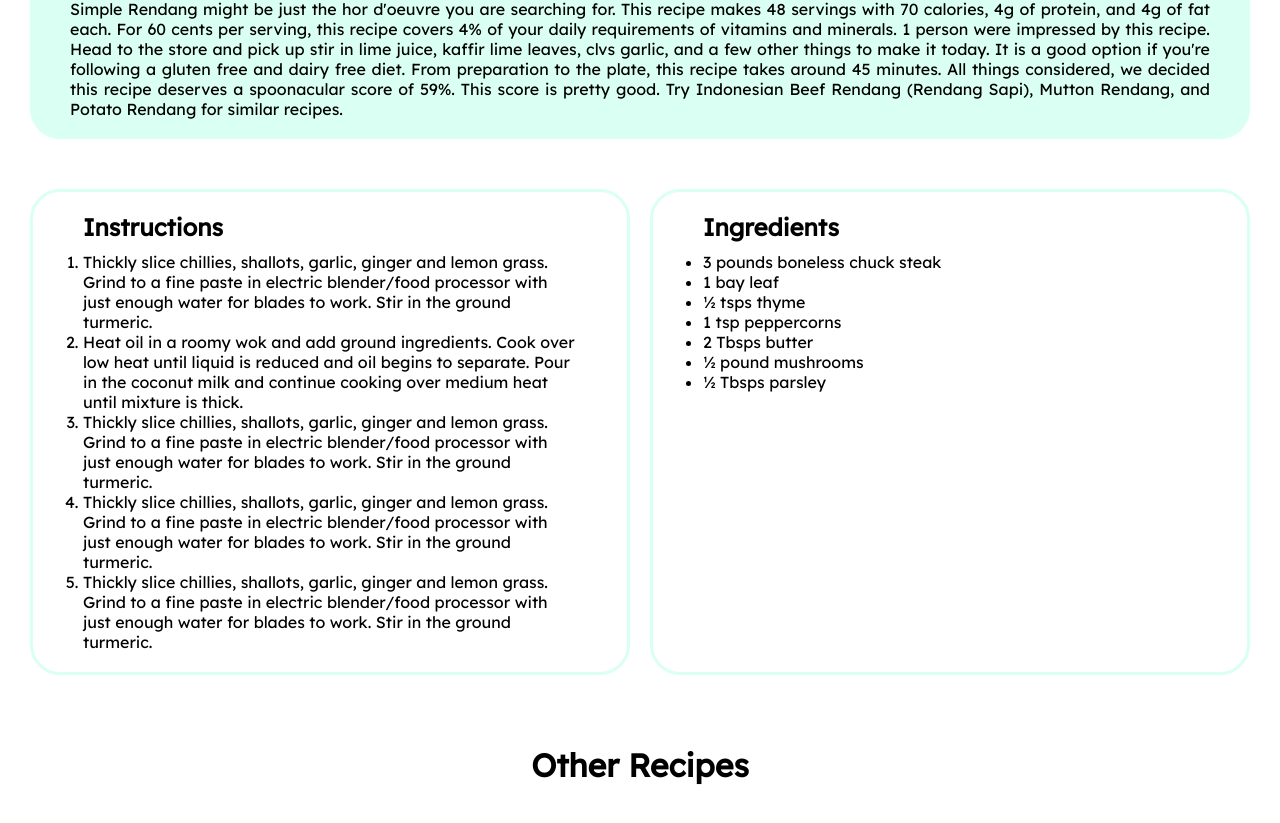
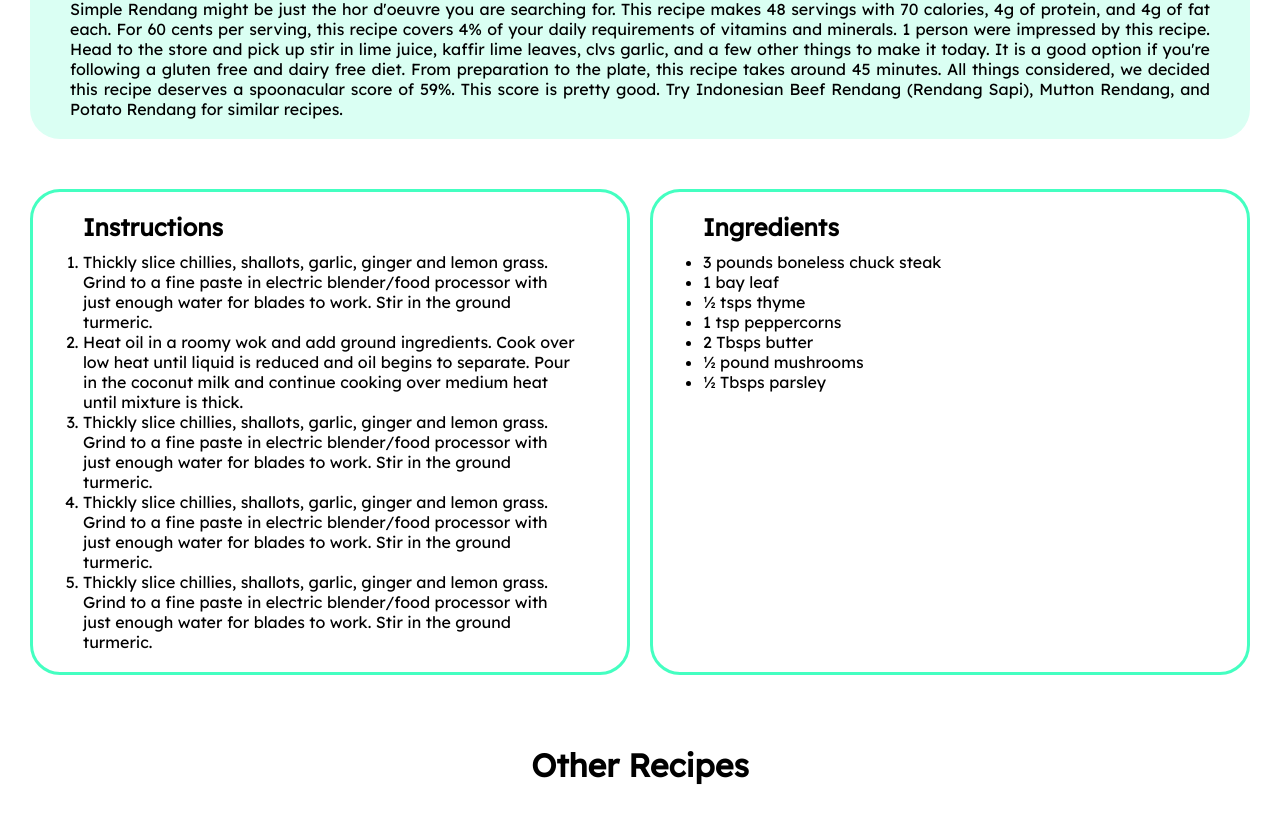
Before and after one commit to kadekaryasatya/foodiefy, a React (Create React App) app: page / in a window 1280 px wide. Shown: the part 511-1334 px from the top of the page. Built offline with nearby package versions, Linux system fonts and the light colour scheme.

Commit message:
Change bordercolor

```diff
--- a/src/pages/Detail.css
+++ b/src/pages/Detail.css
@@ -31,7 +31,7 @@
 .recipe-detail__instructions {
   margin-bottom: 20px;
   border-style: solid;
-  border-color: #dafff3;
+  border-color: #44ffc1;
   padding: 20px;
   border-radius: 30px;
 }
@@ -39,7 +39,7 @@
 .recipe-detail__ingredients {
   margin-bottom: 20px;
   border-style: solid;
-  border-color: #dafff3;
+  border-color: #44ffc1;
   padding: 20px;
   border-radius: 30px;
 }
```
